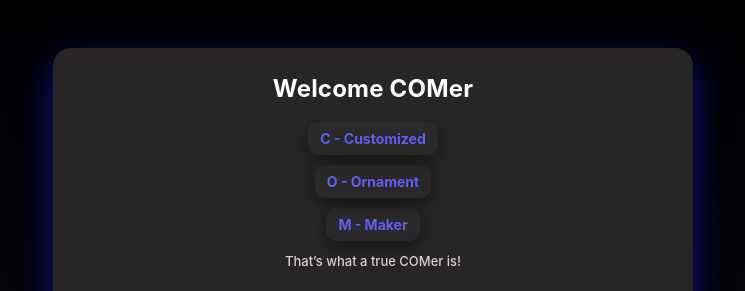
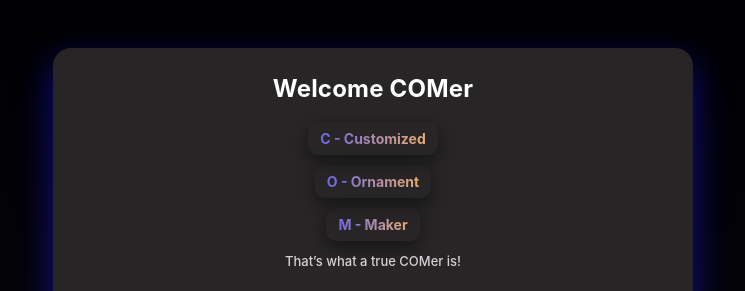
Before and after one commit to sameer021000/GoldArtisan, a React (Create React App) app in the folder frontend/: page / in a window 1280 px wide. Shown: the top 291 px of the page, without its empty margins (267-1012 px from the left). Built offline with nearby package versions, Linux system fonts and the light colour scheme.

Commit message:
Changes color of texts in SplashScreen

```diff
--- a/frontend/src/SplashScreenFolder/SplashScreenCSS.css
+++ b/frontend/src/SplashScreenFolder/SplashScreenCSS.css
@@ -87,13 +87,15 @@ html, body, #root {
   margin: 0;
   font-size: 14px;
   font-weight: 700;
-  color: #5d60f4;
   padding: 8px 12px;
   border-radius: 10px;
-  background: linear-gradient(180deg, rgba(255,255,255,0.02), rgba(255,255,255,0.01));
   box-shadow: 0 6px 18px rgba(0,0,0,0.45);
   opacity: 0;
   transform: translateY(6px);
+  background: linear-gradient(90deg, rgba(93, 96, 244, 1), rgba(247, 178, 103, 1));
+  -webkit-background-clip: text;
+  -webkit-text-fill-color: transparent;
+  background-clip: text;
 }
 #h4Id1 { animation: fadeInUp 460ms ease-out forwards; animation-delay: 520ms; }
 #h4Id2 { animation: fadeInUp 460ms ease-out forwards; animation-delay: 600ms; }
```
